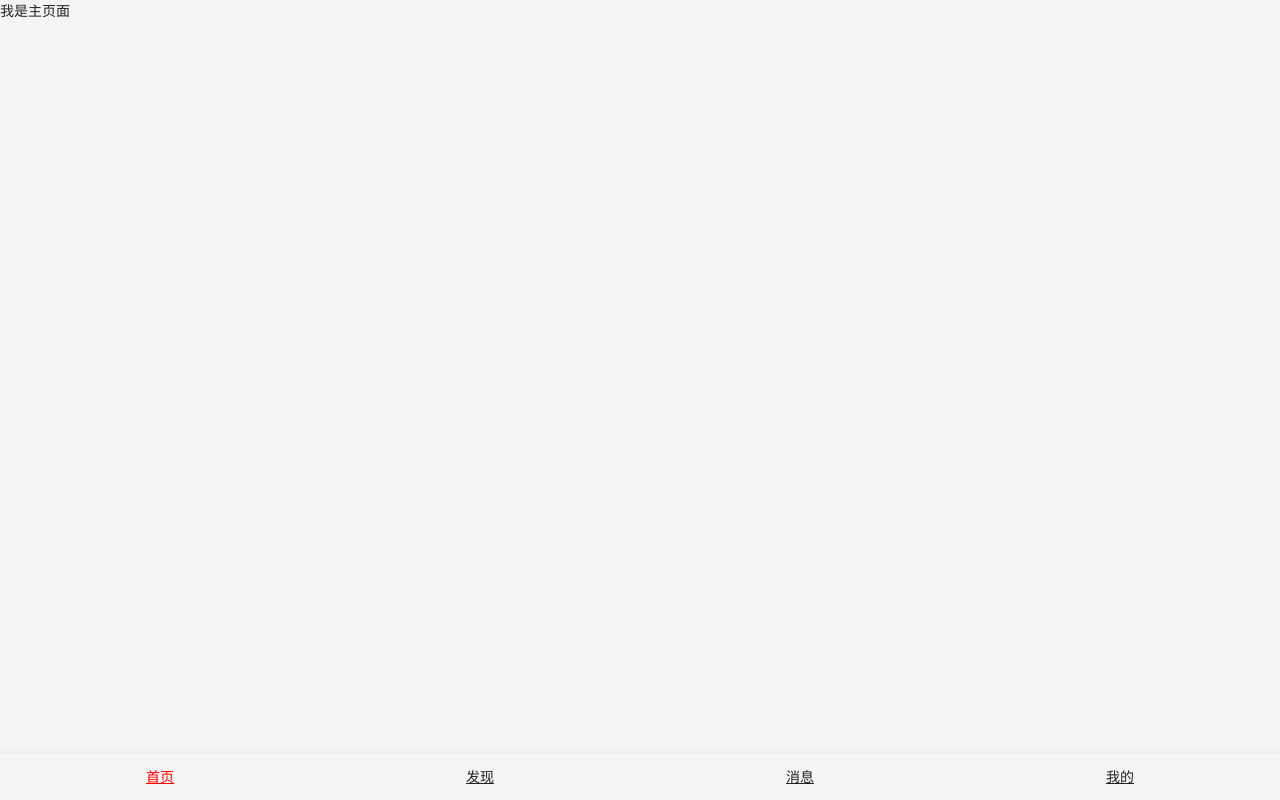
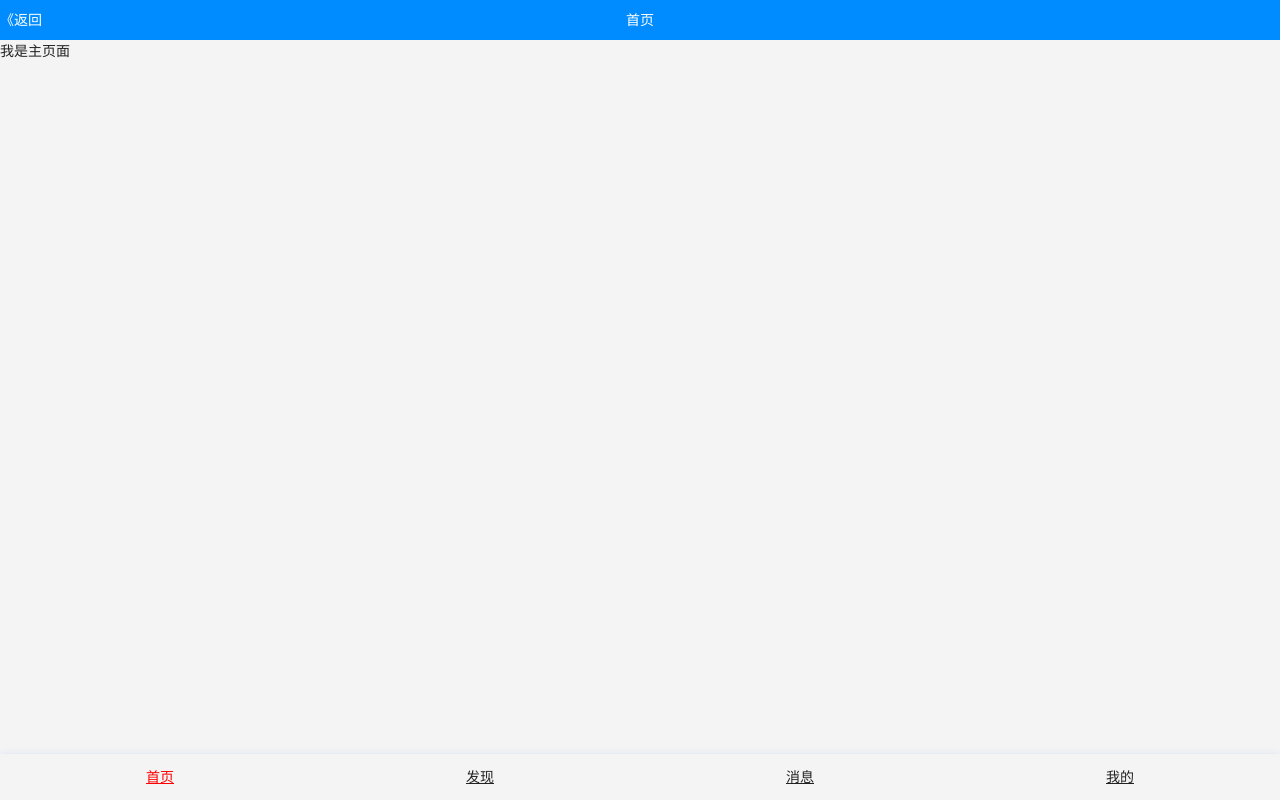
Before and after one commit to lnden/react-learning, a React (Create React App) app: page / in a window 1280 px wide. Built offline with nearby package versions, Linux system fonts and the light colour scheme.

Commit message:
添加公共页头

```diff
--- /dev/null
+++ b/src/components/header/index.css
@@ -0,0 +1,24 @@
+.public-header{
+    background:#008bff;
+    color:#fff;
+    height:40px;
+    line-height: 40px;
+    display: flex;
+    justify-content: space-between;
+    align-items: center;
+}
+.public-header .al-indexHeaderItem{
+    margin:0px;
+    width:33%;
+}
+.public-header .al-indexHeaderItem a{
+    text-decoration:none;
+    color:#fff;
+}
+.public-header .al-indexHeaderItem p{
+    margin:0px;
+    text-align: center;
+}
+.public-header p span{
+    float:left;
+}
--- a/src/components/header/index.js
+++ b/src/components/header/index.js
@@ -5,3 +5,29 @@
  * @param {Object} [title]  - 参数说明
  * @example 调用示例
  */
+
+import React, { Component } from 'react'
+import { NavLink } from 'react-router-dom'
+import './index.css'
+
+export default class Header extends Component {
+    constructor(props){
+        super(props)
+    }
+    render(){
+        const pagename = this.props.type
+        return (
+            <aside className="public-header">
+                <figure className="al-indexHeaderItem">
+                    <NavLink to="/" exact activeClassName="selected">《返回</NavLink>
+                </figure>
+                <figure className="al-indexHeaderItem">
+                    <p>{pagename}</p>
+                </figure>
+                <figure className="al-indexHeaderItem">
+
+                </figure>
+            </aside>
+        )
+    }
+}
--- a/src/pages/Discover/index.js
+++ b/src/pages/Discover/index.js
@@ -8,12 +8,16 @@
 
 import React, { Component } from 'react';
 import CommFooter from '../../components/footer'
+import PublicHeader from '../../components/header'
 
 class Discover extends Component {
     render(){
         return (
             <section>
-                发现页面
+                <PublicHeader type="发现"/>
+                <section>
+                    发现页面
+                </section>
                 <CommFooter />
             </section>
         )
--- a/src/pages/Home/index.js
+++ b/src/pages/Home/index.js
@@ -8,12 +8,16 @@
 
 import React, { Component } from 'react';
 import CommFooter from '../../components/footer'
+import PublicHeader from '../../components/header'
 
 class Home extends Component {
     render(){
         return (
             <section>
-                我是主页面
+                <PublicHeader type="首页" />
+                <section>
+                    我是主页面
+                </section>
                 <CommFooter />
             </section>
         )
--- a/src/pages/Message/index.js
+++ b/src/pages/Message/index.js
@@ -8,12 +8,16 @@
 
 import React, { Component } from 'react';
 import CommFooter from '../../components/footer'
+import PublicHeader from '../../components/header'
 
 class Message extends Component {
     render(){
         return (
             <section>
-                消息页面
+                <PublicHeader type="消息" />
+                <section>
+                    消息页面
+                </section>
                 <CommFooter />
             </section>
         )
--- a/src/pages/Personal/index.js
+++ b/src/pages/Personal/index.js
@@ -8,12 +8,17 @@
 
 import React, { Component } from 'react';
 import CommFooter from '../../components/footer'
+import PublicHeader from '../../components/header'
+
 
 class Personal extends Component {
     render(){
         return (
             <section>
-                个人中心
+                <PublicHeader type="我的" />
+                <section>
+                    个人中心
+                </section>
                 <CommFooter />
             </section>
         )
```
